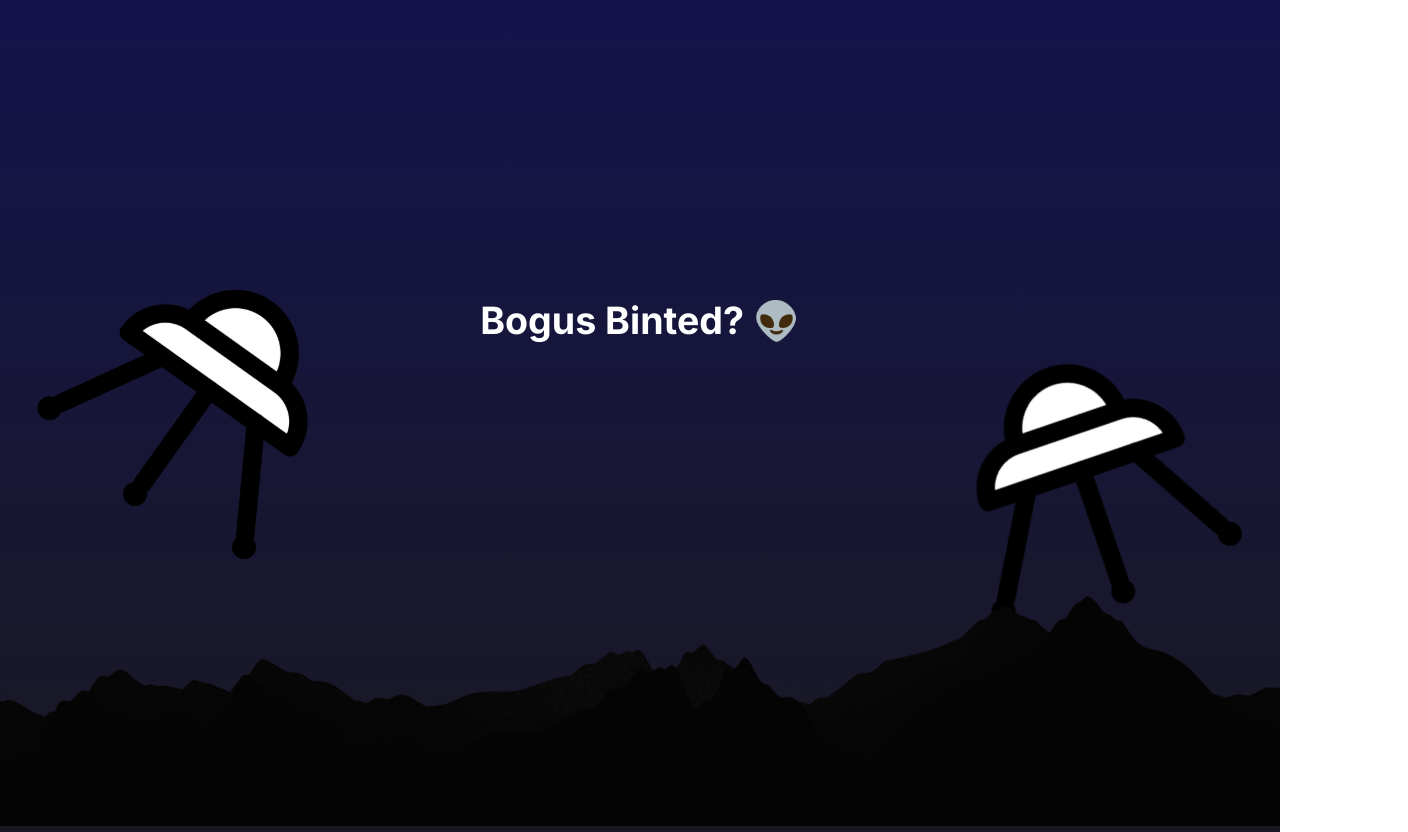
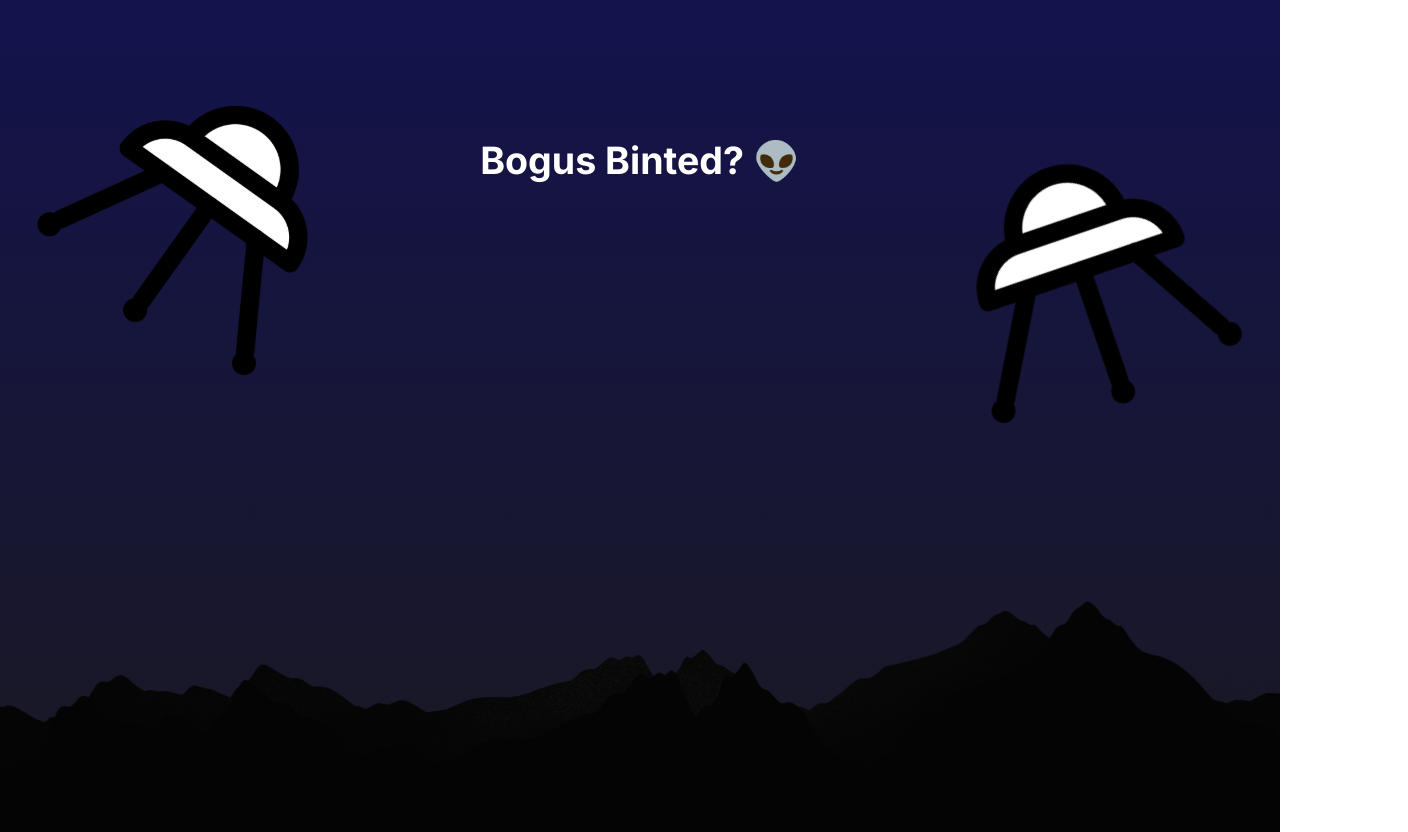
Before and after one commit to JoshuaHM-p4/tecnoquatro, a React (Vite) app in the folder client/: page / in a window 1280 px wide. Shown: the part 3620-4452 px from the top of the page, 1408 px wide, since content can reach past the window. Built offline with nearby package versions, Linux system fonts and the light colour scheme.

Commit message:
fix  positioning of elements

```diff
--- a/client/src/styles/LandingExtra.scss
+++ b/client/src/styles/LandingExtra.scss
@@ -1,44 +1,47 @@
-.landing-extra{
+.landing-extra {
     display: flex;
     width: 100%;
     height: 64rem;
     flex-direction: column;
     justify-content: center;
     align-items: center;
+    position: relative; /* Add position relative to act as a reference for absolute positioning */
     background: linear-gradient(180deg, #121156 0%, #1A1922 100%), linear-gradient(180deg, #FFF 0%, #999 100%);
 
-    .middle-text{
+    .middle-text {
         color: #FFF;
         font-family: Inter;
         font-size: 2.35rem;
         font-style: normal;
         font-weight: 700;
         line-height: normal;
-
+        padding-bottom:20rem;
+        z-index: 1;
     }
 
-    .spaceship{
+    .spaceship {
         position: absolute;
+        padding-bottom: 10rem;
         left: 2.3125rem;
-        margin-top: 13rem;
+        z-index: 1;
 
-        &:nth-child(2){
+        &:nth-child(2) {
             transform: rotate(-54.342deg);
-            position: absolute;
             right: 3.5rem;
             left: auto;
-            margin-top: 25rem;
+            padding-top: 10rem;
         }
-
     }
 
     .mountain {
-        position: absolute;
-        margin-top: 47.22rem;
-        padding-top: 1rem;
+        position: absolute; /* Ensure it's absolutely positioned relative to the .landing-extra */
         left: 0;
         right: 0;
+        bottom: 0; /* Adjusted bottom property */
         width: 100%;
         height: auto;
+        max-height: 100%; /* Ensure the image doesn't exceed the container's height */
+        object-fit: contain;
+
     }
 }
```
